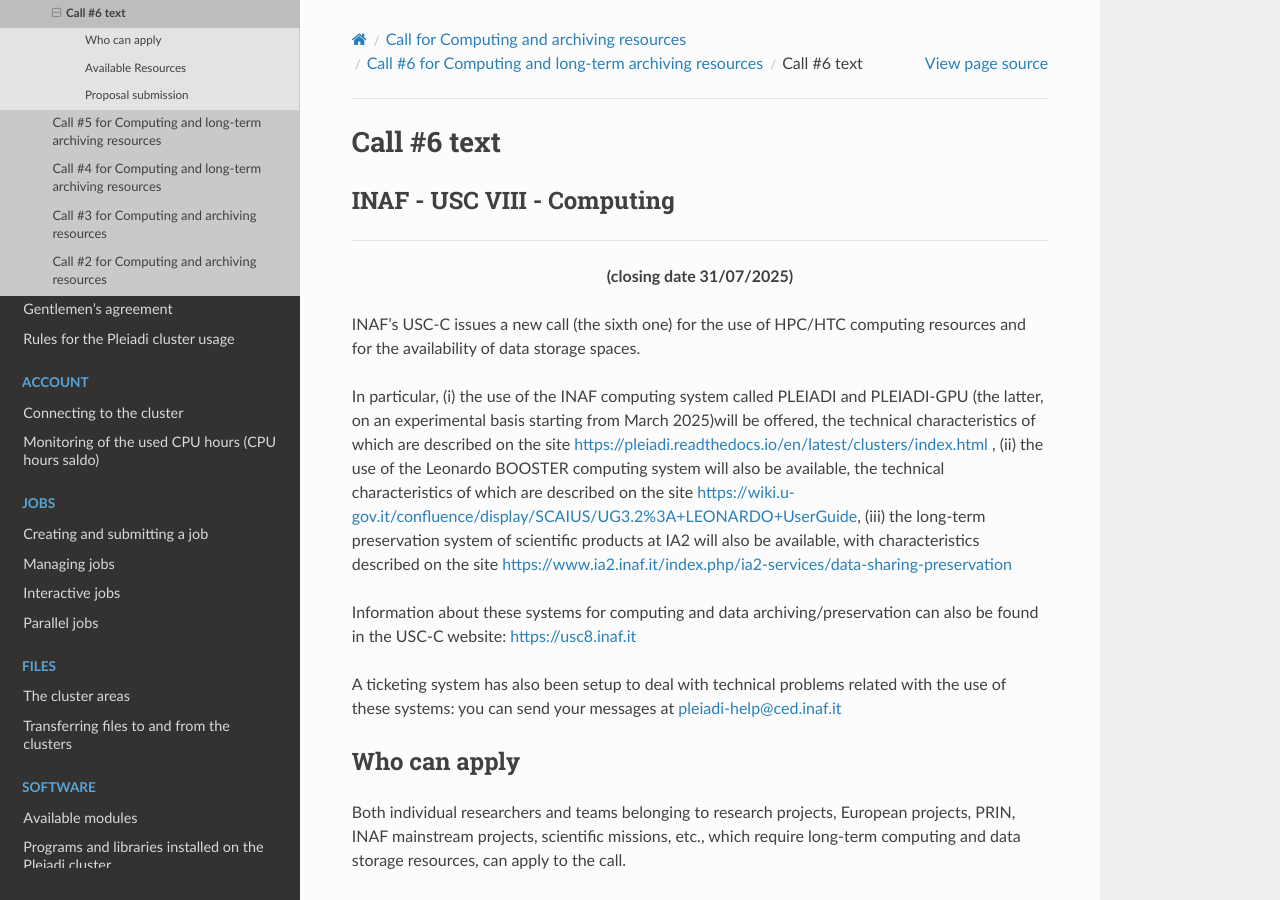
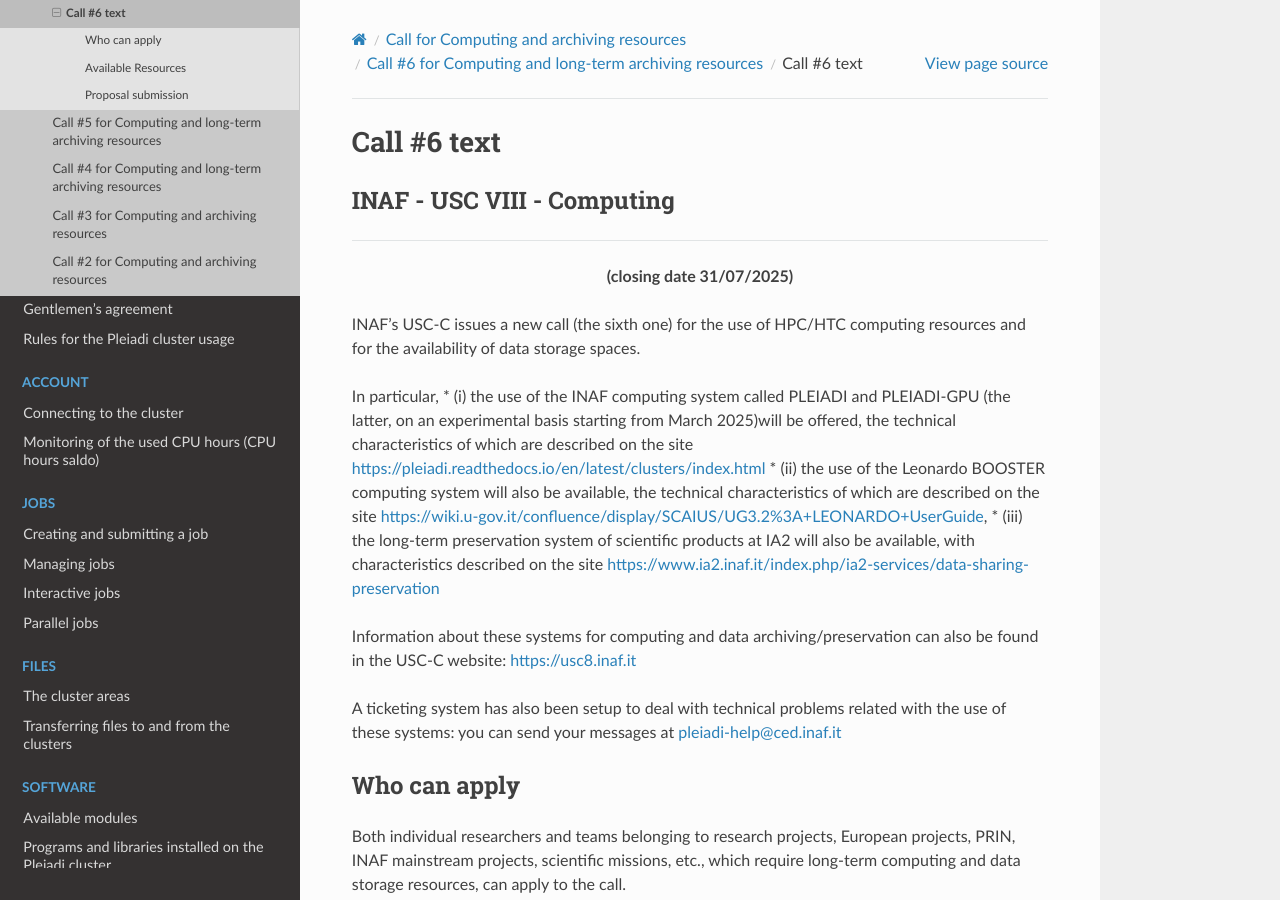
Before and after one commit to fvitello/pleiadi-doc, a Sphinx documentation site: the page built from docs/pleiadi/call/call6/text.rst, in a window 1280 px wide and 900 px high. Built offline with Sphinx 7.4.7 and the Read the Docs theme 3.1.0, drawn with Linux system fonts in a browser that asks for light colours; pages that are not in the unit, such as notebooks, are missing from menus.

Commit message:
add list

```diff
--- a/docs/pleiadi/call/call6/text.rst
+++ b/docs/pleiadi/call/call6/text.rst
@@ -14,9 +14,9 @@
 
 
 In particular,
-(i) the use of the INAF computing  system called PLEIADI and PLEIADI-GPU (the latter, on an experimental basis starting from March 2025)will be offered, the technical characteristics of which are described on the site https://pleiadi.readthedocs.io/en/latest/clusters/index.html ,
-(ii) the use of the Leonardo BOOSTER computing system will also be available, the technical characteristics of which are described on the site https://wiki.u-gov.it/confluence/display/SCAIUS/UG3.2%3A+LEONARDO+UserGuide,
-(iii) the long-term preservation system of scientific products at IA2 will also be available, with characteristics described on the site https://www.ia2.inaf.it/index.php/ia2-services/data-sharing-preservation
+* (i) the use of the INAF computing  system called PLEIADI and PLEIADI-GPU (the latter, on an experimental basis starting from March 2025)will be offered, the technical characteristics of which are described on the site https://pleiadi.readthedocs.io/en/latest/clusters/index.html
+* (ii) the use of the Leonardo BOOSTER computing system will also be available, the technical characteristics of which are described on the site https://wiki.u-gov.it/confluence/display/SCAIUS/UG3.2%3A+LEONARDO+UserGuide,
+* (iii) the long-term preservation system of scientific products at IA2 will also be available, with characteristics described on the site https://www.ia2.inaf.it/index.php/ia2-services/data-sharing-preservation
 
 Information about these systems for computing and data archiving/preservation can also be found in  the USC-C  website:    https://usc8.inaf.it
 
```
